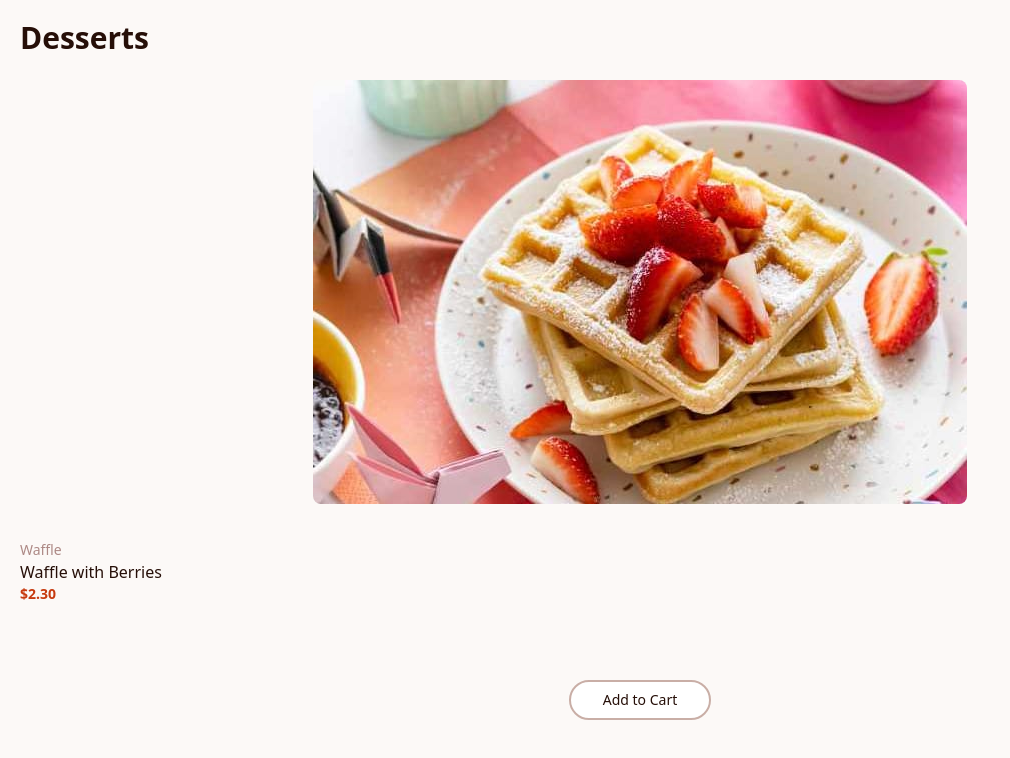
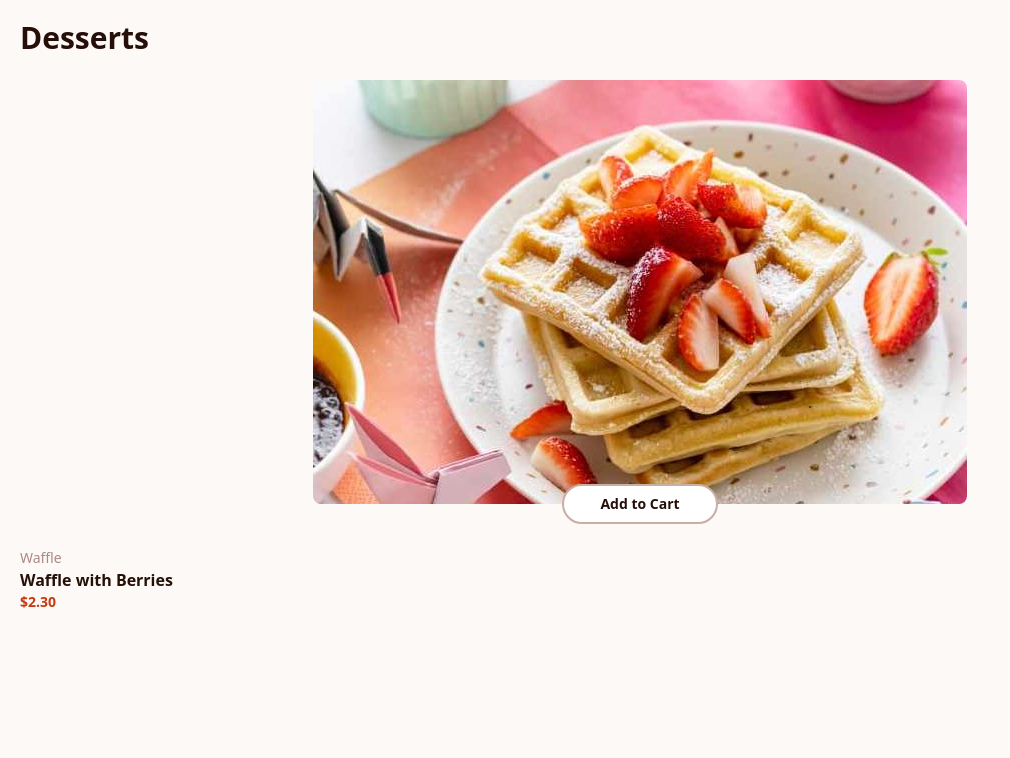
Before and after one commit to Chaveguapo/Product-list, a React (Vite) app: page / in a window 1280 px wide. Shown: the top 758 px of the page, without its empty margins (0-1010 px from the left). Built offline with nearby package versions, Linux system fonts and the light colour scheme.

Commit message:
update layout

```diff
--- a/package.json
+++ b/package.json
@@ -11,6 +11,9 @@
   },
   "dependencies": {
     "@fortawesome/fontawesome-svg-core": "^6.6.0",
+    "@fortawesome/free-brands-svg-icons": "^6.6.0",
+    "@fortawesome/free-regular-svg-icons": "^6.6.0",
+    "@fortawesome/free-solid-svg-icons": "^6.6.0",
     "@fortawesome/react-fontawesome": "^0.2.2",
     "react": "^18.3.1",
     "react-dom": "^18.3.1"
--- a/src/App.tsx
+++ b/src/App.tsx
@@ -1,28 +1,25 @@
 import "./App.css";
 import waffle from "./assets/Images/image-waffle-mobile.jpg";
-import { FontAwesomeIcon } from "@fortawesome/react-fontawesome";
 
 function App() {
   return (
     <>
-      <div className="min-h-screen bg-Rose_50 p-5 text-left sm:text-left min-[375px]:text-center max-[1440px]">
+      <div className="min-h-screen bg-Rose_50 p-5 text-left ">
         <h1 className="font-bold pb-6 text-3xl text-Rose_900">Desserts</h1>
         <div>
-          <div className="relative flex flex-col items-center ">
+          <div className=" flex flex-col items-center ">
             <img
               src={waffle}
               className="rounded-lg static"
               alt="waffle_with_berries"
             ></img>
-            <button className="fixed z-90 bottom-20 p-8  text-sm font-medium text-Rose_900 border-2 rounded-full py-2 border-Rose_300 bg-white">
+            <button className="relative z-30 bottom-5 p-9 text-sm font-bold text-Rose_900 border-2 rounded-full py-2 border-Rose_300 bg-white">
               Add to Cart
             </button>
           </div>
-          <div className="pt-9">
+          <div className="pt-1">
             <h3 className="text-sm text-Rose_400">Waffle</h3>
-            <h2 className=" text-Rose_900 font-medium text-base/6">
-              Waffle with Berries
-            </h2>
+            <h2 className=" text-Rose_900 font-bold">Waffle with Berries</h2>
             <h2 className=" text-Red text-sm font font-bold">$2.30</h2>
           </div>
         </div>
```
Also changed, not shown: 1 other file (tests, documents, lock files or other folders).
